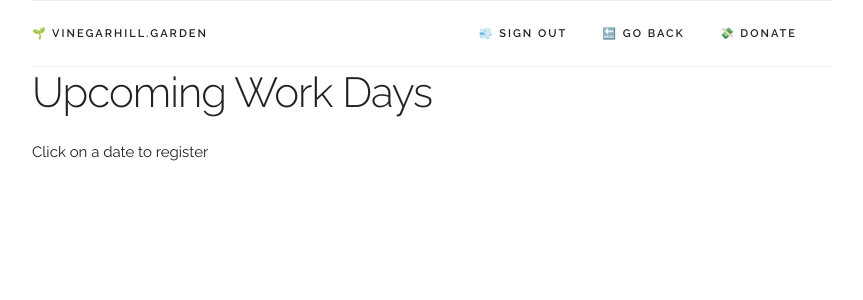
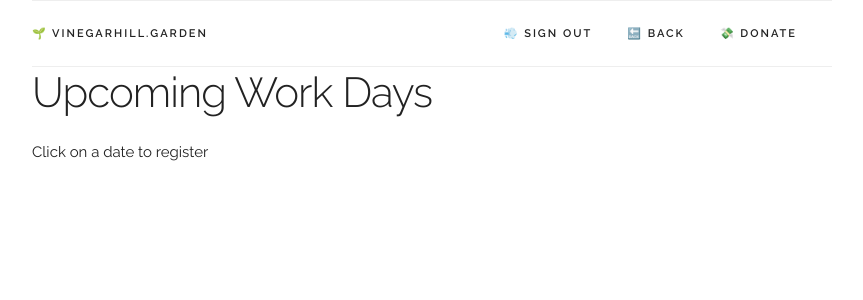
Before and after one commit to caspar/VHCG, a Python web app: template api/templates/workdays.html in a window 1280 px wide. Shown: the top 300 px of the page, without its empty margins (208-1071 px from the left). Run offline with Jinja, Linux system fonts and the light colour scheme; the template is opened without the code that fills it, so the values that code supplies are empty; some libraries are stand-ins or nearby versions.

Commit message:
final push

```diff
--- a/api/templates/home.html
+++ b/api/templates/home.html
@@ -1,8 +1,3 @@
-
-This is the user home!
-//sign up for things here
-//pay dues
-
 <form action="https://www.paypal.com/donate" method="post" target="_top">
     <!-- Identify your business so that you can collect the payments. -->
     <input type="hidden" name="business" value="donations@kcparkfriends.org">
--- a/api/templates/workdays.html
+++ b/api/templates/workdays.html
@@ -46,7 +46,7 @@
         <ul class="navbar-list">
           <li class="navbar-item"><a class="navbar-link" href="/">🌱 vinegarhill.garden</a></li>
           <li class="navbar-item navbar-right"><a class="navbar-link" href="https://www.paypal.com/donate/?business=XRMWYD6E9GAGQ&amount=25&no_recurring=4&item_name=Vinegar+Hill+Community+Garden&currency_code=USD">💸 Donate</a></li>
-          <li class="navbar-item navbar-right"><a class="navbar-link" href="/home">🔙 Go Back</a></li>
+          <li class="navbar-item navbar-right"><a class="navbar-link" href="/home">🔙 Back</a></li>
           <li class="navbar-item navbar-right"><a class="navbar-link" href="/">💨 Sign Out</a></li>
         </ul>
       </div>
```
